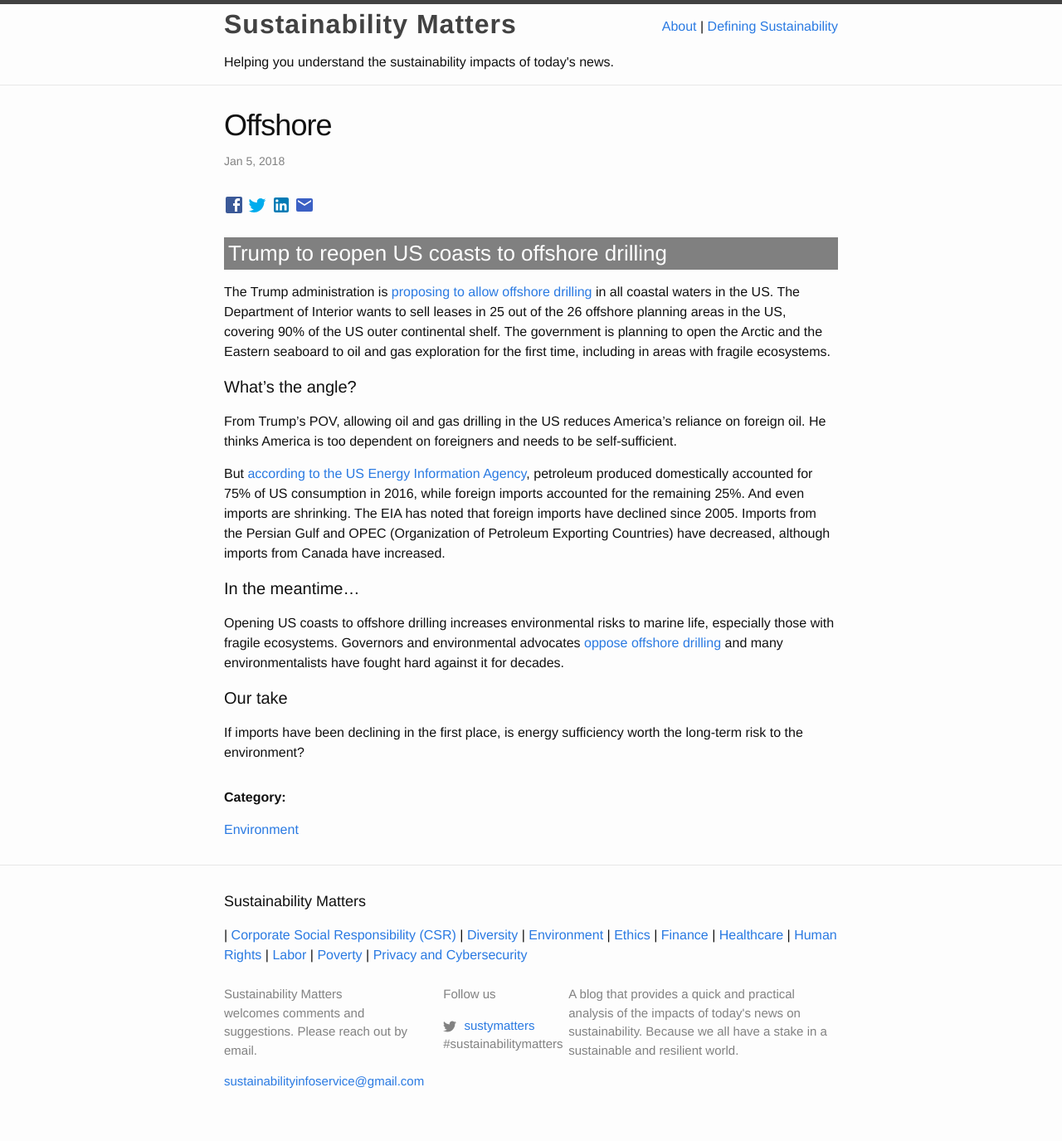
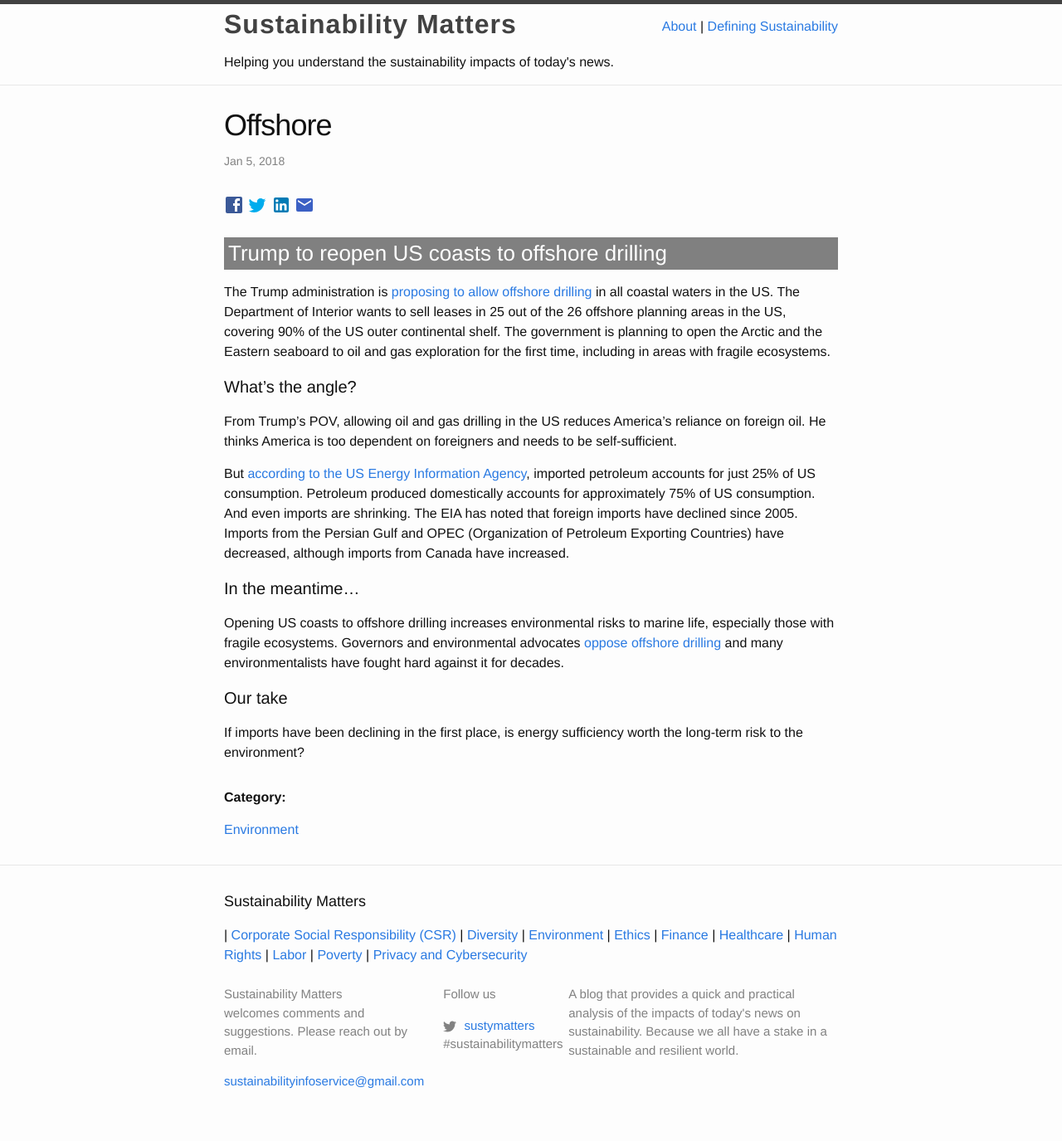
Before and after one commit to Sparkleleuk/Sustainability_Matters, a Jekyll site: the page built from _posts/2018-01-04-offshore-drilling.markdown, in a window 1280 px wide. Shown: the whole page at 83% size. Built offline with Jekyll 4.4.1, drawn with Linux system fonts in a browser that asks for light colours.

Commit message:
fix post

```diff
--- a/_posts/2018-01-04-offshore-drilling.markdown
+++ b/_posts/2018-01-04-offshore-drilling.markdown
@@ -14,7 +14,7 @@ The Trump administration is <a href="https://www.bloomberg.com/news/articles/201
 
 From Trump's POV, allowing oil and gas drilling in the US reduces America's reliance on foreign oil. He thinks America is too dependent on foreigners and needs to be self-sufficient.
 
-But <a href="https://www.eia.gov/energyexplained/index.cfm?page=oil_imports" target="_blank">according to the US Energy Information Agency</a>, petroleum produced domestically accounted for 75% of US consumption in 2016, while foreign imports accounted for the remaining 25%. And even imports are shrinking. The EIA has noted that foreign imports have declined since 2005. Imports from the Persian Gulf and OPEC (Organization of Petroleum Exporting Countries) have decreased, although imports from Canada have increased.
+But <a href="https://www.eia.gov/energyexplained/index.cfm?page=oil_imports" target="_blank">according to the US Energy Information Agency</a>, imported petroleum accounts for just 25% of US consumption. Petroleum produced domestically accounts for approximately 75% of US consumption. And even imports are shrinking. The EIA has noted that foreign imports have declined since 2005. Imports from the Persian Gulf and OPEC (Organization of Petroleum Exporting Countries) have decreased, although imports from Canada have increased.
 
 #### In the meantime...
 
```
